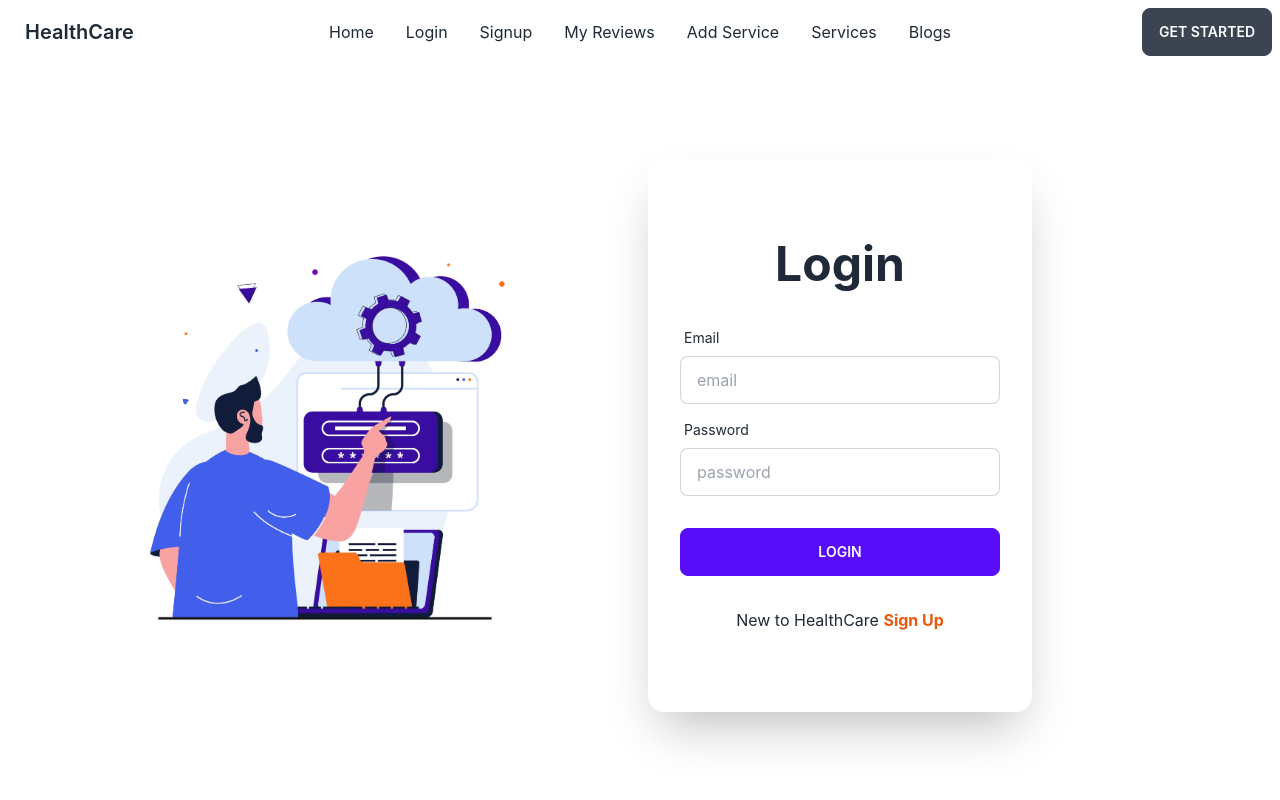
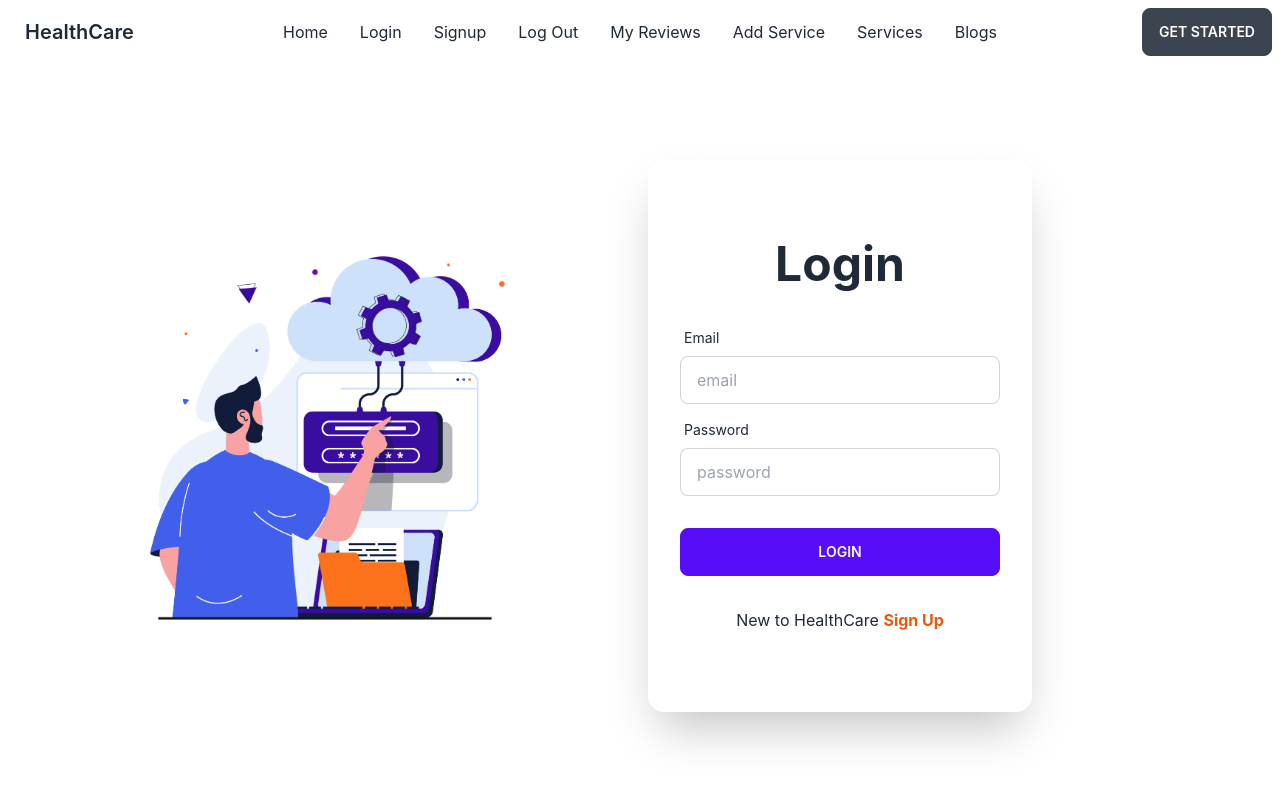
Before and after one commit to Rakibul187/healthcare-client, a React (Create React App) app: page /login in a window 1280 px wide. Shown: the top 800 px of the page. Built offline with nearby package versions, Linux system fonts and the light colour scheme; no server answers.

Commit message:
logout added

```diff
--- a/src/Contexts/AuthProvider/AuthProvider.js
+++ b/src/Contexts/AuthProvider/AuthProvider.js
@@ -1,6 +1,6 @@
 import React, { createContext, useEffect, useState } from 'react';
 import app from '../../firebase/firebase.config';
-import { createUserWithEmailAndPassword, getAuth, onAuthStateChanged, signInWithEmailAndPassword } from 'firebase/auth'
+import { createUserWithEmailAndPassword, getAuth, onAuthStateChanged, signInWithEmailAndPassword, signOut } from 'firebase/auth'
 
 export const AuthContext = createContext()
 const auth = getAuth(app)
@@ -26,8 +26,12 @@ const AuthProvider = ({ children }) => {
     const login = (email, password) => {
         return signInWithEmailAndPassword(auth, email, password)
     }
+    const logOut = () => {
+        return signOut(auth)
+    }
+
     const authInfo = {
-        user, loading, createUser, login
+        user, loading, createUser, login, logOut
     }
     return (
         <AuthContext.Provider value={authInfo}>
--- a/src/pages/Shared/Header/Header.js
+++ b/src/pages/Shared/Header/Header.js
@@ -1,11 +1,20 @@
-import React from 'react';
+import React, { useContext } from 'react';
 import { Link } from 'react-router-dom';
+import { AuthContext } from '../../../Contexts/AuthProvider/AuthProvider';
 
 const Header = () => {
+    const { user, logOut } = useContext(AuthContext)
+
+    const handleLogOut = () => {
+        logOut()
+            .then()
+            .catch(e => console.error(e))
+    }
     const menuItems = <>
         <li><Link to="/">Home</Link></li>
         <li><Link to="/login">Login</Link></li>
         <li><Link to="/signup">Signup</Link></li>
+        <li><Link onClick={handleLogOut} to=''>Log Out</Link></li>
         <li><Link to="/myreview">My Reviews</Link></li>
         <li><Link to="/addservice">Add Service</Link></li>
         <li><Link to="/services">Services</Link></li>
```
